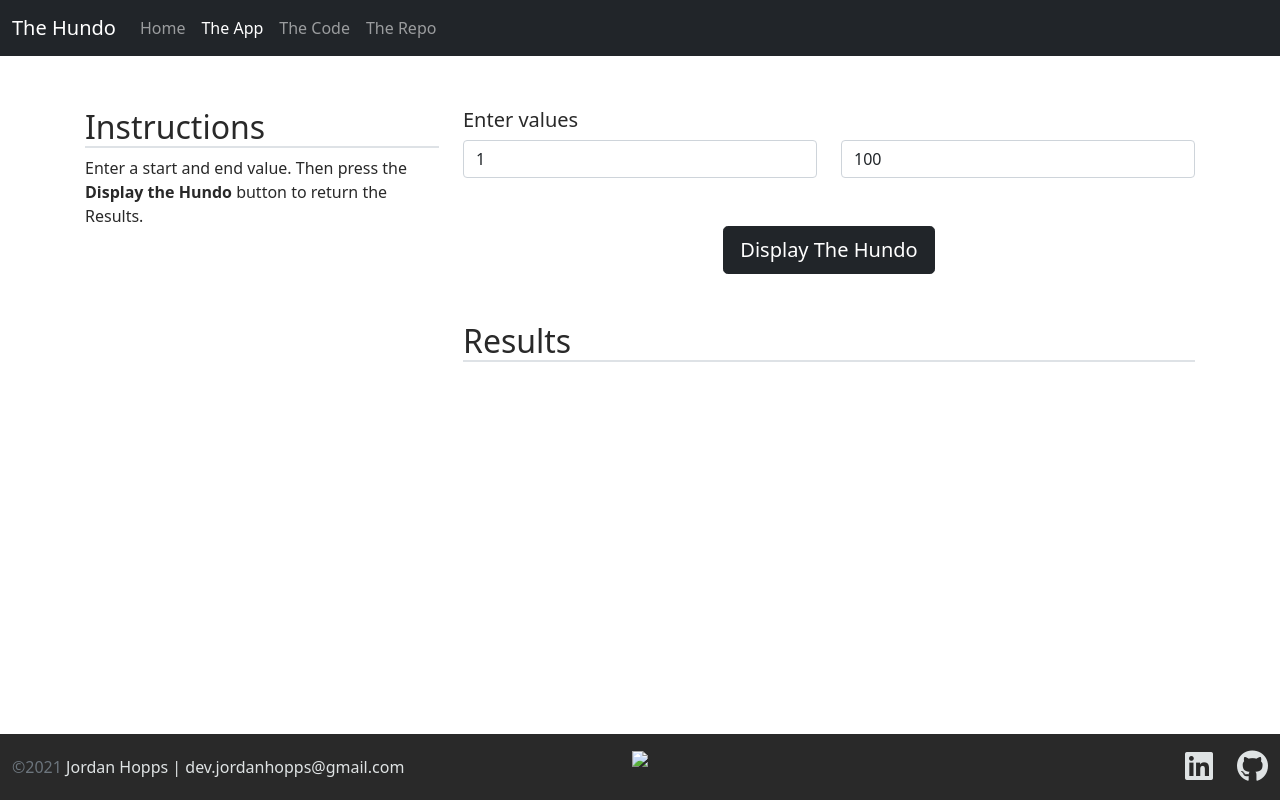
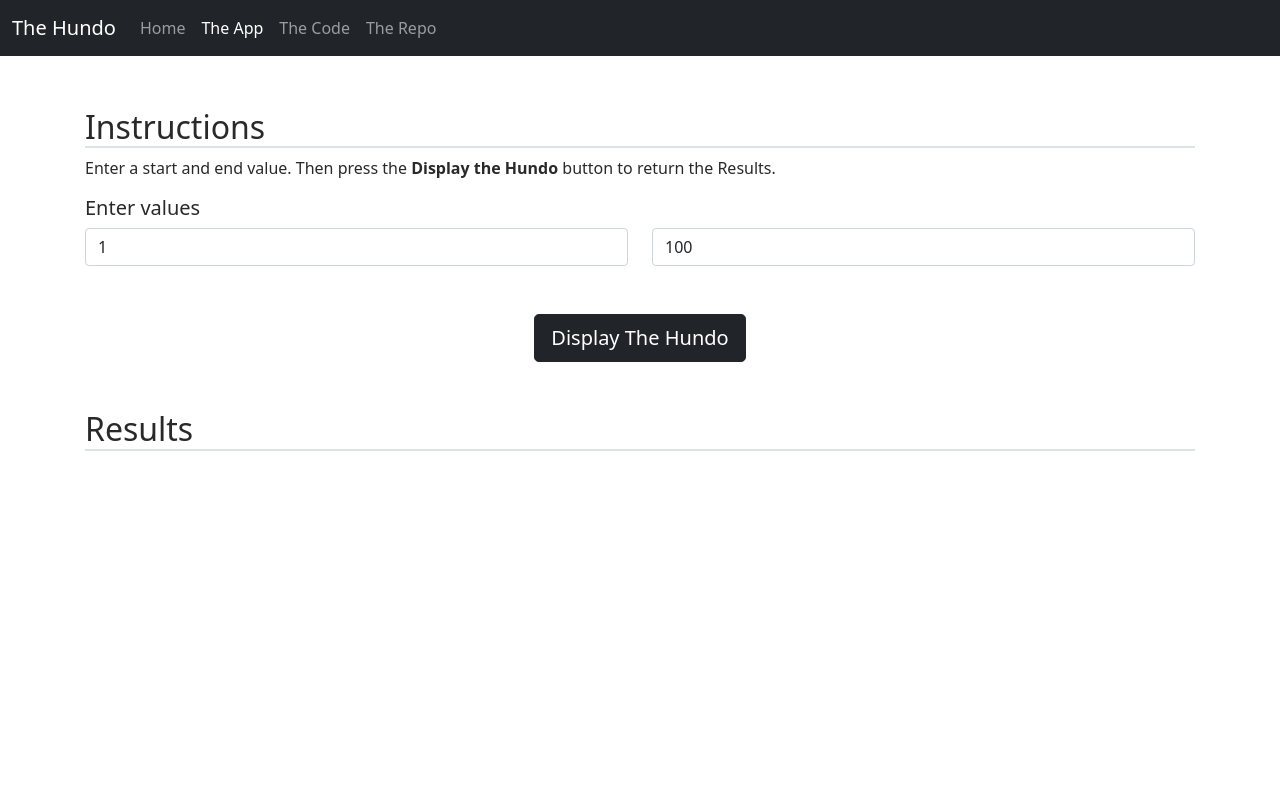
Before and after one commit to jordanthopps/Hundo, a plain HTML site: page app.html in a window 1280 px wide. Drawn offline with nearby package versions, Linux system fonts and the light colour scheme; some packages are replaced by stand-ins of ours; a script that the page names is missing.

Commit message:
app footer removal

```diff
--- a/app.html
+++ b/app.html
@@ -57,7 +57,7 @@
         <!--Flex-shrink-0 means make the page as big as possible-->
         <div class="container mt-5">
             <div class="row">
-                <div class="col-4">
+                <div class="order-sm-first">
                     <h2 class="border-bottom border-2">Instructions</h2>
                     <p>Enter a start and end value. Then press the <strong>Display the Hundo </strong>button
                     to return the Results.</p>
@@ -94,28 +94,6 @@
         </div>
     </main>
     <!--End of Main Section-->
-    <!--Footer Section-->
-    <footer class="footer mt-auto py-3 sticky-footer">
-        <div class="container-fluid">
-            <div class="row row-cols-1 row-cols-lg-3 gy-2">
-                <div
-                    class="col d-flex order-last order-lg-first align-items-center justify-content-center justify-content-lg-start">
-                    <div>
-                        <span class="text-muted">&copy2021</span> Jordan Hopps | dev.jordanhopps@gmail.com
-                    </div>
-                </div>
-                <div class="col d-flex align-items-center justify-content-center justify-content-lg-center">
-                    <img src="img/favicon.ico" height="33">
-                </div>
-                <div class="col d-flex align-items-center justify-content-center justify-content-lg-end">
-                    <div class="row">
-                        <div class="col social"><a href="https://www.linkedin.com/in/jordanhopps" target="_blank"><i class="fab fa-linkedin fa-2x"></i></a></div>
-                        <div class="col social"><a href="https://github.com/jordanthopps/Hundo" target="_blank"><i class="fab fa-github fa-2x"></i></a></div>
-                    </div>
-                </div>
-            </div>
-        </div>
-    </footer>
     <!--Template for creating results table-->
     <template id="fbTemplate">
         <tr>
```
